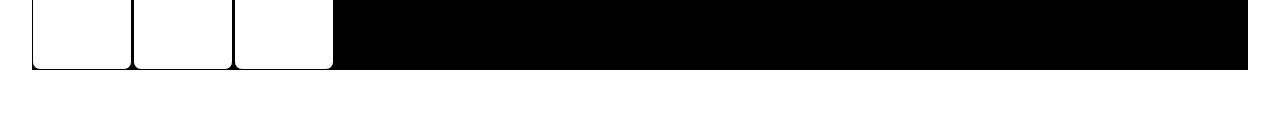
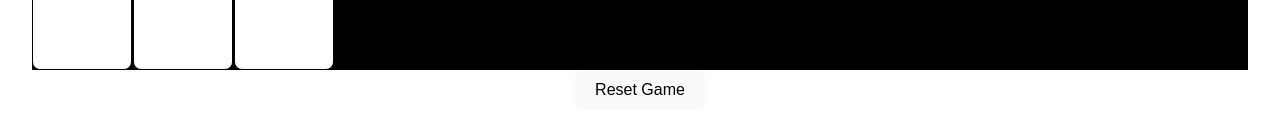
Before and after one commit to SanchitGta/ttt-test-apr3, a React (Vite) app in the folder tic-tac-toe/: page / in a window 1280 px wide. Shown: the part 509-642 px from the top of the page. Built offline with nearby package versions, Linux system fonts and the light colour scheme.

Commit message:
Auto-commit changes

```diff
--- a/tic-tac-toe/src/App.jsx
+++ b/tic-tac-toe/src/App.jsx
@@ -68,8 +68,18 @@
       <p>O Wins: {oWinCount}</p>
       <p>{status}</p>
       <GameBoard board={board} onCellClick={handleCellClick} />
+      <button onClick={resetGame}>Reset Game</button>
     </div>
   );
+
+  function resetGame() {
+    setBoard(Array(9).fill(null));
+    setCurrentPlayer("X");
+    setWinner(null);
+    setStatus("Current Player: X");
+    setXWinCount(0);
+    setOWinCount(0);
+  }
 }
 
 export default App;
```
